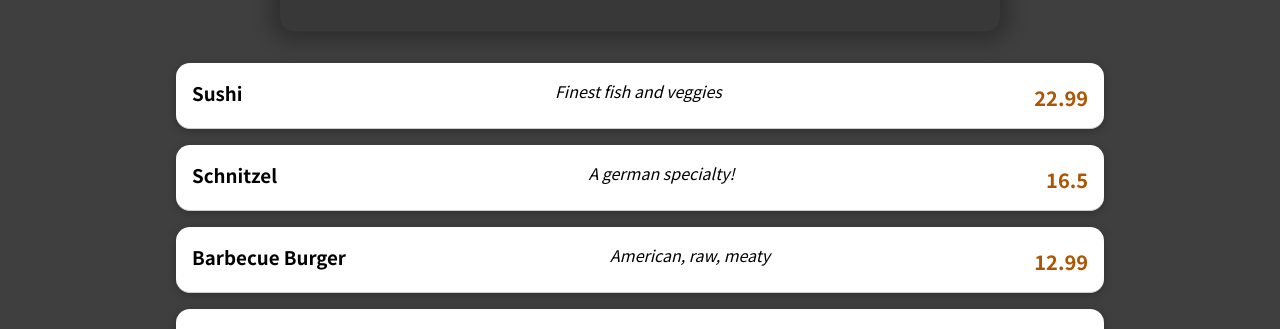
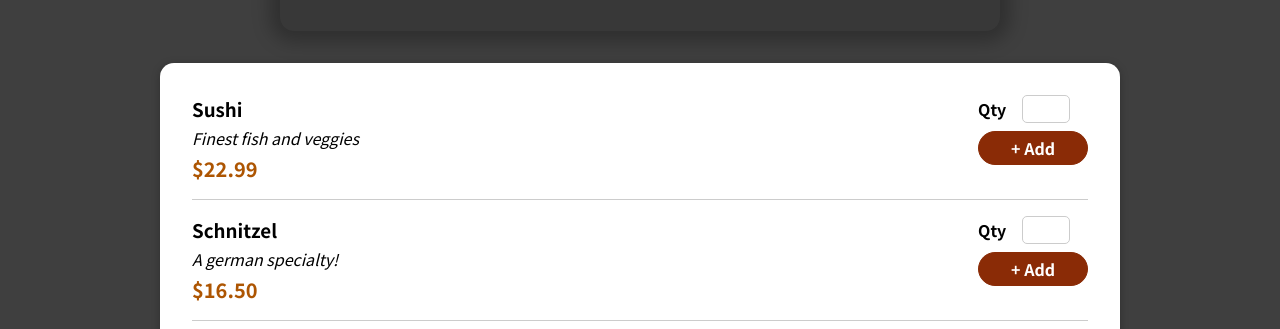
Before and after one commit to gradity/food-order-app, a React (Create React App) app: page / in a window 1280 px wide. Shown: the part 442-771 px from the top of the page. Built offline with nearby package versions, Linux system fonts and the light colour scheme.

Commit message:
fix MealItem

```diff
--- a/src/components/Layout/Card.js
+++ b/src/components/Layout/Card.js
@@ -10,7 +10,7 @@
 `;
 
 // const Card = (props) => {
-//   <div className={`${classes.card} ${props.className}`}>{props.child}</div>;
+//   <div className={`${classes.card} ${props.className}`}>{props.children}</div>;
 // };
 
 export default Card;
--- /dev/null
+++ b/src/components/Layout/Input.js
@@ -0,0 +1,14 @@
+import React from 'react';
+
+import classes from './Input.module.css';
+
+const Input = (props) => {
+  return (
+    <div className={classes.input}>
+      <label htmlFor="qty">Qty</label>
+      <input type="number" name="qty" />
+    </div>
+  );
+};
+
+export default Input;
--- a/src/components/Meals/AvailableMeals.js
+++ b/src/components/Meals/AvailableMeals.js
@@ -1,6 +1,7 @@
 import React from 'react';
 
-import MealItem from './MealItem';
+import Card from '../Layout/Card';
+import MealItem from './MealItem/MealItem';
 
 import classes from './AvailableMeals.module.css';
 
@@ -34,12 +35,19 @@
 const AvailableMeals = () => {
   const mealsList = DUMMY_MEALS.map((meal) => (
     <MealItem
+      key={meal.id}
       title={meal.name}
       description={meal.description}
       price={meal.price}
     />
   ));
-  return <section className={classes.meals}>{mealsList}</section>;
+  return (
+    <section className={classes.meals}>
+      <Card>
+        <ul>{mealsList}</ul>
+      </Card>
+    </section>
+  );
 };
 
 export default AvailableMeals;
--- a/src/components/Meals/MealItem.js
+++ /dev/null
@@ -1,17 +0,0 @@
-import React from 'react';
-
-import Card from '../Layout/Card';
-
-import classes from './MealItem.module.css';
-
-const MealItem = (props) => {
-  return (
-    <Card className={classes.meal}>
-      <h3>{props.title}</h3>
-      <div className={classes.description}>{props.description}</div>
-      <span className={classes.price}>{props.price}</span>
-    </Card>
-  );
-};
-
-export default MealItem;
--- /dev/null
+++ b/src/components/Meals/MealItem/MealItem.js
@@ -0,0 +1,23 @@
+import React from 'react';
+
+import classes from './MealItem.module.css';
+
+import MealItemForm from './MealItemForm';
+
+const MealItem = (props) => {
+  const price = `$${props.price.toFixed(2)}`;
+  return (
+    <li className={classes.meal}>
+      <div>
+        <h3>{props.title}</h3>
+        <div className={classes.description}>{props.description}</div>
+        <div className={classes.price}>{price}</div>
+      </div>
+      <div>
+        <MealItemForm />
+      </div>
+    </li>
+  );
+};
+
+export default MealItem;
--- /dev/null
+++ b/src/components/Meals/MealItem/MealItemForm.js
@@ -0,0 +1,16 @@
+import React from 'react';
+
+import classes from './MealItemForm.module.css';
+
+import Input from '../../Layout/Input';
+
+const MealItemForm = () => {
+  return (
+    <form onFormSubmit={(e) => e.preventDefault()} className={classes.form}>
+      <Input />
+      <button>+ Add</button>
+    </form>
+  );
+};
+
+export default MealItemForm;
--- /dev/null
+++ b/src/components/Meals/MealItem/MealItemForm.module.css
@@ -0,0 +1,20 @@
+.form {
+  text-align: right;
+}
+
+.form button {
+  font: inherit;
+  cursor: pointer;
+  background-color: #8a2b06;
+  border: 1px solid #8a2b06;
+  color: white;
+  padding: 0.25rem 2rem;
+  border-radius: 20px;
+  font-weight: bold;
+}
+
+.form button:hover,
+.form button:active {
+  background-color: #641e03;
+  border-color: #641e03;
+}
```
Also changed, not shown: src/components/Meals/MealItem/MealItem.module.css (renamed from src/components/Meals/MealItem.module.css).
